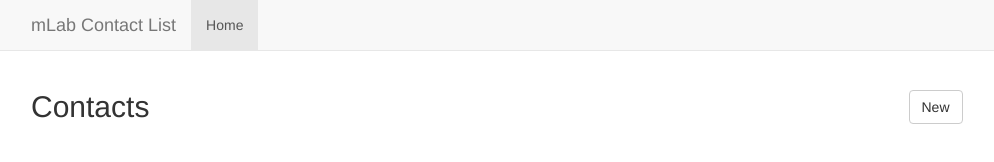
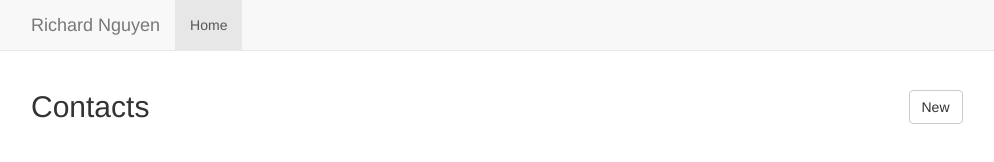
Before and after one commit to nushibo/Test, a website: page public/index.html in a window 1280 px wide. Shown: the top 162 px of the page, without its empty margins (39-1033 px from the left). Drawn offline with nearby package versions, Linux system fonts and the light colour scheme; some packages are replaced by stand-ins of ours; no server answers.

Commit message:
Update brand

```diff
--- a/public/index.html
+++ b/public/index.html
@@ -29,7 +29,7 @@
     <nav class="navbar navbar-default navbar-fixed-top">
       <div class="container">
         <div class="navbar-header">
-          <div class="navbar-brand" href="#/">mLab Contact List</div>
+          <div class="navbar-brand" href="#/">Richard Nguyen</div>
         </div>
         <div id="navbar" class="navbar-collapse collapse">
           <ul class="nav navbar-nav">
```
